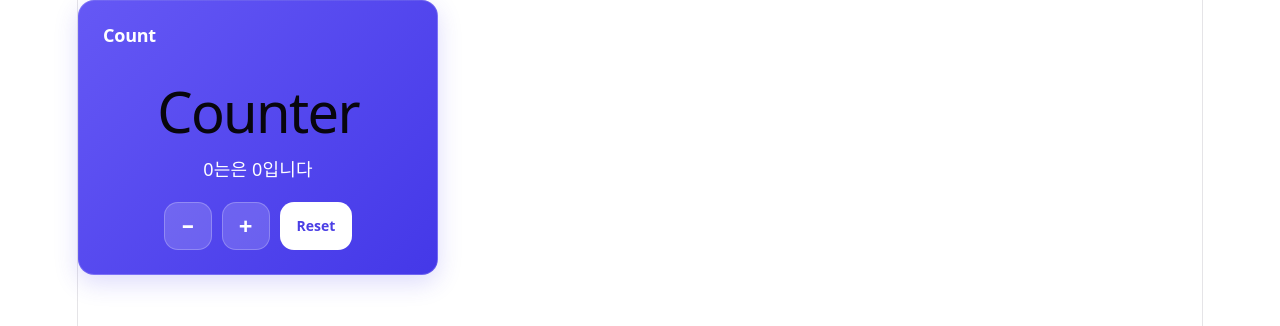
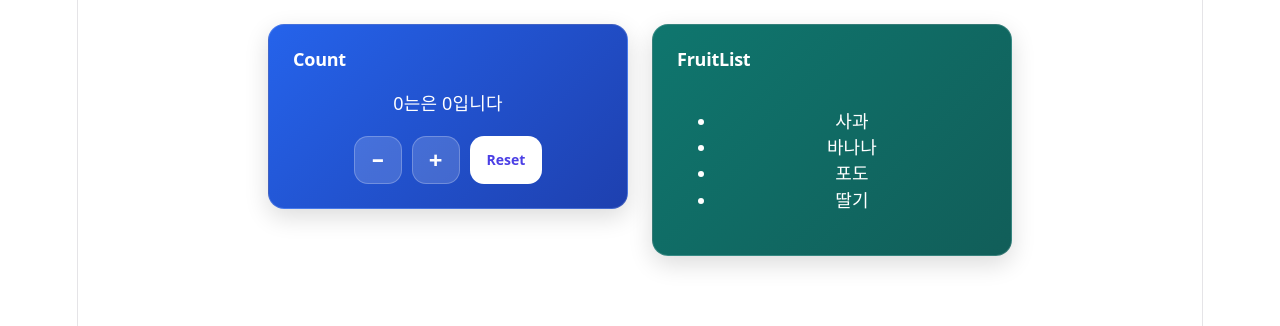
Before and after one commit to dev-cenelia/mini-demos, a React (Vite) app: page / in a window 1280 px wide. Shown: the top 326 px of the page. Built offline with nearby package versions, Linux system fonts and the light colour scheme.

Commit message:
feat:과일 배열 map  데모 추가 및 카드 스타일 개선

```diff
--- a/src/components/DemoCard.module.css
+++ b/src/components/DemoCard.module.css
@@ -9,7 +9,7 @@
   border-radius: 16px;
   background: linear-gradient(135deg, #6558f5, #4438e8);
   color: #fff;
-  box-shadow: 0 8px 24px rgb(68 56 232 / 18%);
+  box-shadow: 0 8px 24px rgb(0 0 0 / 14%);
   display: flex;
   flex-direction: column;
   gap: 20px;
--- a/src/components/DemoCard.tsx
+++ b/src/components/DemoCard.tsx
@@ -1,12 +1,28 @@
-import React from "react";
+import { useState, type ReactNode } from "react";
 import styles from "./DemoCard.module.css";
-import Counter from "../demos/counter/Counter";
 
-export default function DemoCard() {
+const backgrounds = [
+  "linear-gradient(135deg, #6558f5, #4438e8)",
+  "linear-gradient(135deg, #2563eb, #1e40af)",
+  "linear-gradient(135deg, #0f766e, #115e59)",
+  "linear-gradient(135deg, #be185d, #9d174d)",
+  "linear-gradient(135deg, #c2410c, #9a3412)",
+];
+
+type DemoCardProps = {
+  title: string;
+  children: ReactNode;
+};
+
+export default function DemoCard({ title, children }: DemoCardProps) {
+  const [background] = useState(
+    () => backgrounds[Math.floor(Math.random() * backgrounds.length)],
+  );
+
   return (
-    <div className={styles.cardWrap}>
-      <h2 className={styles.title}>Count</h2>
-      <Counter />
+    <div className={styles.cardWrap} style={{ background }}>
+      <h2 className={styles.title}>{title}</h2>
+      {children}
     </div>
   );
 }
--- a/src/demos/counter/Counter.tsx
+++ b/src/demos/counter/Counter.tsx
@@ -27,7 +27,6 @@ export default function Counter() {
 
   return (
     <div>
-      <h1>Counter</h1>
       <p>
         {count}는은 {msg}
       </p>
--- /dev/null
+++ b/src/demos/counter/fruitList/FruitList.tsx
@@ -0,0 +1,15 @@
+import React from "react";
+
+export default function FruitList() {
+  const fruits: string[] = ["사과", "바나나", "포도", "딸기"];
+
+  return (
+    <div>
+      <ul>
+        {fruits.map((item) => (
+          <li key={item}>{item}</li>
+        ))}
+      </ul>
+    </div>
+  );
+}
--- /dev/null
+++ b/src/pages/DemoList.module.css
@@ -0,0 +1,8 @@
+.list {
+  display: grid;
+  grid-template-columns: repeat(auto-fit, minmax(min(100%, 280px), 360px));
+  justify-content: center;
+  align-items: start;
+  gap: 24px;
+  padding: 24px;
+}
--- a/src/pages/DemoList.tsx
+++ b/src/pages/DemoList.tsx
@@ -1,10 +1,18 @@
-import React from "react";
+import styles from "./DemoList.module.css";
 import DemoCard from "../components/DemoCard";
+import Counter from "../demos/counter/Counter";
+import FruitList from "../demos/counter/fruitList/FruitList";
 
 export default function DemoList() {
   return (
-    <div>
-      <DemoCard />
+    <div className={styles.list}>
+      <DemoCard title="Count">
+        <Counter />
+      </DemoCard>
+
+      <DemoCard title="FruitList">
+        <FruitList />
+      </DemoCard>
     </div>
   );
 }
```
